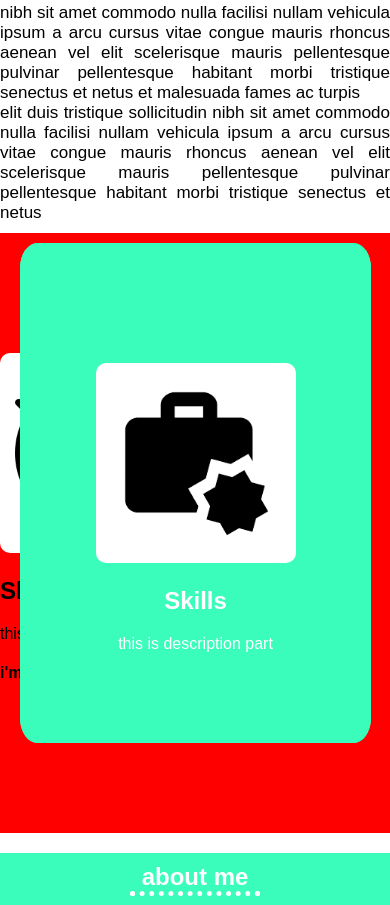
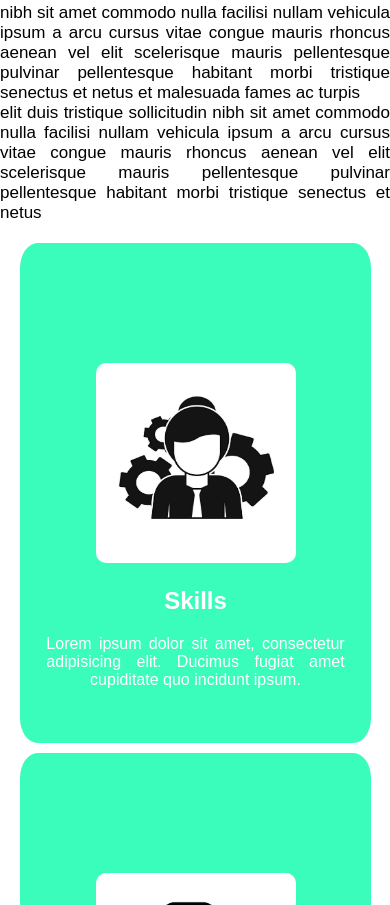
Before and after one commit to mahiuddinhabib/portfolio-practice, a plain HTML site: page index.html in a window 390 px wide. Shown: the part 1095-2000 px from the top of the page. Drawn offline with Linux system fonts and the light colour scheme.

Commit message:
mobile card style complete

```diff
--- a/index.html
+++ b/index.html
@@ -65,35 +65,38 @@
       <div class="card1-front">
         <div class="card-icon"><img src="skills.jpg" alt="skills"></div>
         <div class="card-heading"> <h2>Skills</h2></div>
-        <div class="card-desc"> this is description part</div>
+        <div class="card-desc">Lorem ipsum dolor sit amet, consectetur adipisicing elit. Ducimus fugiat amet cupiditate quo incidunt ipsum.</div>
       </div>
 
       <div class="card1-back">
-        <h4>i'm back of card 1</h4>
+        <h2>Skills</h2>
+        <div class="back-card-desc">Lorem ipsum dolor sit, amet consectetur adipisicing elit. Voluptas qui, aperiam, veritatis ratione a placeat ex ullam doloremque reprehenderit non nostrum nisi eum saepe ipsam beatae. Nesciunt quis consequuntur iure dicta, culpa, dolore molestiae quasi minima earum veniam, sequi vero laudantium neque sed id ipsa exercitationem eveniet? Aliquam aliquid quaerat amet dolorum sunt quidem libero molestias corporis cumque est. Accusamus qui optio quia expedita officia nesciunt laboriosam molestias tenetur. Quia facilis ab inventore saepe id modi asperiores nostrum cumque commodi labore nam, alias earum et quaerat in totam minus minima exercitationem, voluptas animi. Voluptas molestias, ipsum excepturi ipsa placeat fugiat, quaerat incidunt alias deleniti ea eveniet iure quod quasi nostrum quam ratione error soluta magnam! Corporis autem qui, facilis laudantium, ducimus facere quibusdam ut quia sequi iste modi, eius nam!</div>
       </div>
      </div>
 
      <div class="card2">
       <div class="card2-front">
         <div class="card-icon"><img src="experience.png" alt="skills"></div>
-        <div class="card-heading"> <h2>Skills</h2></div>
-        <div class="card-desc"> this is description part</div>
+        <div class="card-heading"> <h2>Experience</h2></div>
+        <div class="card-desc">Lorem ipsum dolor sit amet consectetur adipisicing elit. Non libero saepe nihil itaque omnis modi!</div>
       </div>
 
       <div class="card2-back">
-        <h4>i'm back of card 2</h4>
+        <h2>Experienc</h2>
+        <div class="back-card-desc">Lorem ipsum dolor sit, amet consectetur adipisicing elit. Quisquam voluptas quos similique iusto nemo, ea culpa inventore excepturi placeat magnam voluptatibus repellendus quae saepe dolore voluptatem neque rem facere deleniti error soluta corrupti voluptates molestias quam. Ratione aspernatur ut quibusdam repudiandae consequuntur neque deserunt cumque esse. Ab doloremque quisquam, exercitationem labore repellat nostrum dignissimos aliquam modi quos ipsam ipsum? Ut exercitationem impedit doloribus eaque optio sit quo unde minus reprehenderit voluptatem eum illo harum voluptate similique cum dolores ex laudantium dignissimos corrupti nihil atque dicta assumenda, repudiandae neque! Ut perferendis ad unde voluptatum neque, nulla molestias ea quos! Nisi exercitationem neque impedit, laboriosam maxime suscipit esse aliquid. In, corrupti harum hic necessitatibus a provident nihil. Odio, delectus sequi reiciendis pariatur, cupiditate tempora beatae magni possimus molestias enim qui sunt. Quam!</div>
       </div>
      </div>
 
      <div class="card3">
       <div class="card3-front">
         <div class="card-icon"><img src="speciality.png" alt="skills"></div>
-        <div class="card-heading"> <h2>Skills</h2></div>
-        <div class="card-desc"> this is description part</div>
+        <div class="card-heading"> <h2>Speciality</h2></div>
+        <div class="card-desc">Lorem ipsum dolor sit amet consectetur adipisicing elit. Eos quasi at illum exercitationem sequi modi?</div>
       </div>
 
       <div class="card3-back">
-        <h4>i'm back of card 3</h4>
+        <h2>Speciality</h2>
+        <div class="back-card-desc">Lorem ipsum dolor sit amet consectetur adipisicing elit. Quis facere rerum voluptas. Libero repudiandae accusantium, quaerat quae, nulla odio facilis dicta aliquid expedita consequuntur inventore totam tempora ut est vel in commodi accusamus veniam dolorum? Provident obcaecati ratione eos voluptatum. Laborum, minus? Est ut illo praesentium suscipit sit beatae delectus fugiat quo recusandae voluptates laboriosam eveniet, et ratione magnam, nesciunt obcaecati eum similique! Quos tempore libero, quis sint hic placeat quo illo consectetur deserunt nam, aut maxime deleniti culpa eveniet saepe! Iusto quas unde iste voluptates officiis, voluptas consectetur! Ipsam, error officiis maxime assumenda nesciunt maiores omnis molestiae, quae tempore dicta quaerat quisquam voluptate iste minima, rerum qui. Recusandae dolorem pariatur nisi fugiat voluptates dolor at tempora illum quidem, voluptatem nesciunt? Aliquid, commodi similique. Sint est optio eius iste eaque!</div>
       </div>
      </div>
 
--- a/style.css
+++ b/style.css
@@ -41,7 +41,7 @@ p{
   padding: 10px 0px;
   background-color: rgb(2, 212, 142);
   color: white;
-  margin: 3px;
+  margin: 3px 6px;
   border-radius: 15px;
 }
 
@@ -91,10 +91,9 @@ p{
 
 /* card section starts */
 .card-section{
-  height: 600px;
+  height: 1550px;
   position: relative;
   margin-top: 10px;
-  background-color: red;
 }
 
 .card1-front, .card1-back{
@@ -113,7 +112,7 @@ p{
 
 .card2-front, .card2-back{
   position: absolute;
-  top: 10px;
+  top: 520px;
   height: 500px;
   width: 90%;
   margin-left: 5%;
@@ -125,12 +124,51 @@ p{
   transition: transform .5s linear;
 }
 
-.card1-back, .card2-back{
+.card3-front, .card3-back{
+  position: absolute;
+  top: 1030px;
+  height: 500px;
+  width: 90%;
+  margin-left: 5%;
+  border-radius: 5%;
+  text-align: center;
+  background-color: rgb(58, 253, 188);
+  color: white;
+  backface-visibility: hidden;
+  transition: transform .5s linear;
+}
+
+
+.card1-back, .card2-back, .card3-back{
   transform: perspective(800px) rotateY(-180deg);
 }
 
-.card1-front, .card2-front{
+.card1-front, .card2-front ,.card3-front{
   transform: perspective(800px) rotateY(0deg);
+}
+
+.card1:hover>.card1-back{
+  transform: perspective(800px) rotateY(0deg);
+}
+
+.card1:hover>.card1-front{
+  transform: perspective(800px) rotateY(180deg);
+}
+
+.card2:hover>.card2-back{
+  transform: perspective(800px) rotateY(0deg);
+}
+
+.card2:hover>.card2-front{
+  transform: perspective(800px) rotateY(180deg);
+}
+
+.card3:hover>.card3-back{
+  transform: perspective(800px) rotateY(0deg);
+}
+
+.card3:hover>.card3-front{
+  transform: perspective(800px) rotateY(180deg);
 }
 
 .card-icon img{
@@ -142,18 +180,23 @@ p{
   background-color: white;
 }
 
-.card1:hover>.card1-back{
-  transform: perspective(800px) rotateY(0deg);
-}
 
-.card1:hover>.card1-front{
-  transform: perspective(800px) rotateY(180deg);
-}
-.card-heading{
+.card-heading {
 
 }
 
 .card-desc{
+  margin: 0 auto;
+  text-align: justify;
+  text-align-last:center ;
+  width: 85%;
+}
+
+.back-card-desc{
+  margin: 0 auto;
+  padding: 0 20px;
+  text-align: justify;
+  text-align-last:left ;
 
 }
 
@@ -171,7 +214,7 @@ p{
   color: white;
   text-align: center;
   padding: 10px;
-  margin-top: 20px;
+  /* margin-top: 20px; */
 }
 
 .aboutme h2{
@@ -271,6 +314,9 @@ p{
   margin:7px 0px;
 }
 
+.contactme form{
+  margin: 0px 6px;
+}
 .contactme form button{
   padding: 6px;
   margin:0px 7px;
```
